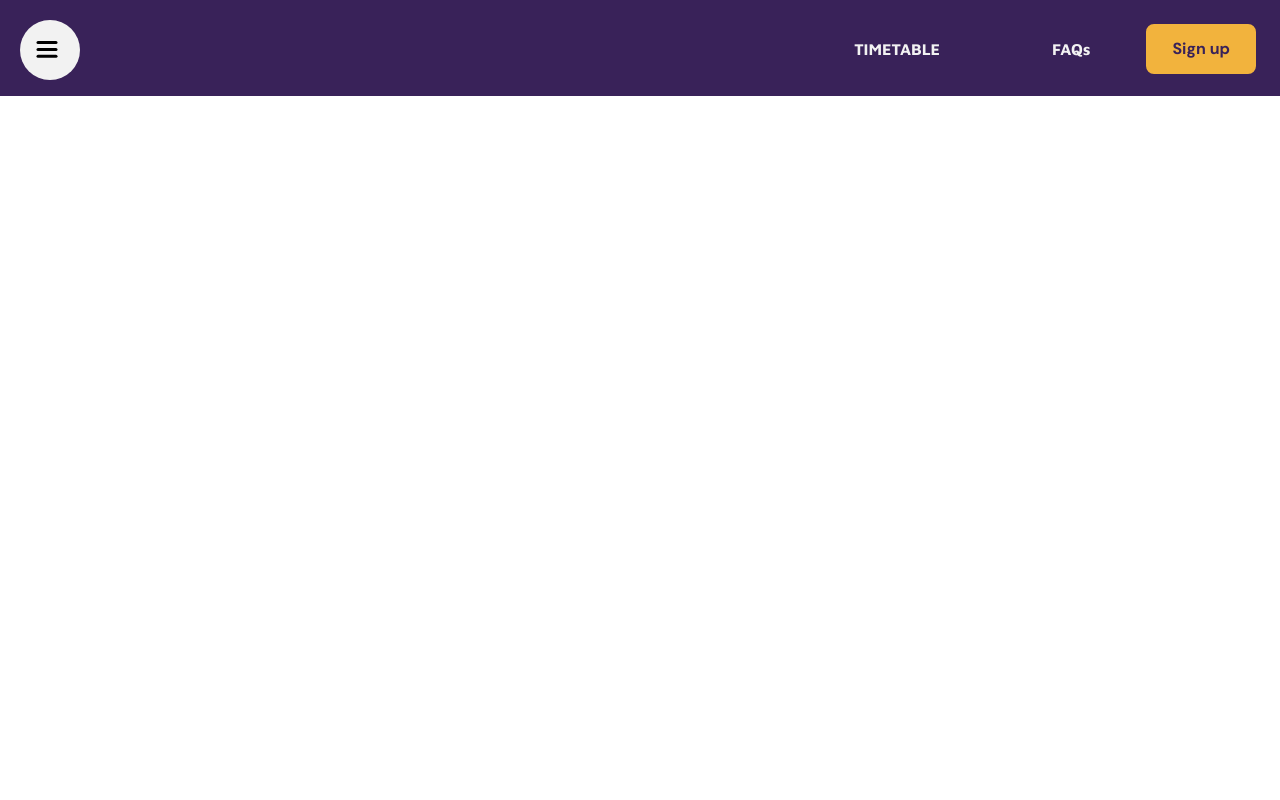
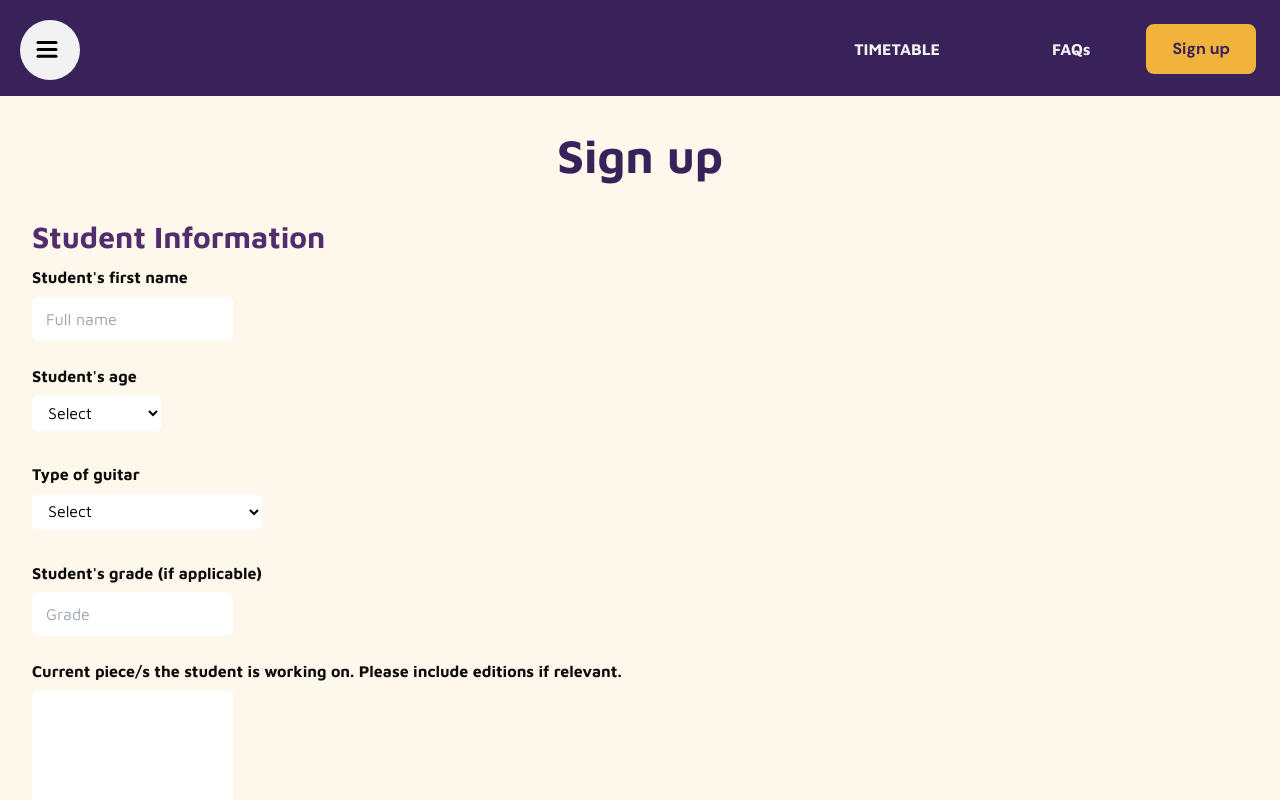
Before and after one commit to hannahf86/yge, a React (Vite) app: page /signup in a window 1280 px wide. Shown: the top 800 px of the page. Built offline with nearby package versions, Linux system fonts and the light colour scheme.

Commit message:
sign up form complete

```diff
--- a/package.json
+++ b/package.json
@@ -10,6 +10,7 @@
     "preview": "vite preview"
   },
   "dependencies": {
+    "@emailjs/browser": "^4.4.1",
     "framer-motion": "^11.3.30",
     "react": "^18.3.1",
     "react-dom": "^18.3.1",
--- a/src/App.jsx
+++ b/src/App.jsx
@@ -12,6 +12,7 @@ import RootNav from "./Components/RootNav";
 // PAGES
 import Error from "./Pages/Error";
 import Landing from "./Pages/Landing";
+import SignUp from "./Pages/SignUp";
 
 // HELPERS & LOADERS
 
@@ -19,6 +20,7 @@ const router = createBrowserRouter(
   createRoutesFromElements(
     <Route path="/" element={<RootNav />}>
       <Route index element={<Landing />} />
+      <Route path="signup" element={<SignUp />} />
       {/* ERROR HANDLING */}
       <Route path="*" element={<Error />} />
     </Route>,
--- a/src/Components/RootNav.jsx
+++ b/src/Components/RootNav.jsx
@@ -96,7 +96,7 @@ const RootNav = () => {
               </span>
             </Link>
 
-            <Link to="faqs" onClick={toTop}>
+            <Link to="signup" onClick={toTop}>
               <span className={mobileStyles.menuItem}>
                 <p className="text-sm ">Sign Up</p>
               </span>
--- a/src/Pages/Landing.jsx
+++ b/src/Pages/Landing.jsx
@@ -85,7 +85,7 @@ const Landing = () => {
               {" "}
               <FaCheck size={20} className="mr-6 text-green-700" />
             </div>
-            More performance opportunities as a guitarist, as a soloist or with
+            More performance opportunities on your guitar, as a soloist or with
             an ensemble
           </li>
 
@@ -96,6 +96,14 @@ const Landing = () => {
             </div>
             To develop your aural and reading skills outside of your normal
             lessons
+          </li>
+
+          <li className="mb-6 list-none flex items-center justify-center text-sm">
+            <div>
+              {" "}
+              <FaCheck size={20} className="mr-6 text-green-700" />
+            </div>
+            Meet likeminded people and have fun
           </li>
 
           <li className="mb-6 list-none flex items-center justify-center text-sm">
@@ -170,7 +178,7 @@ const Landing = () => {
             If this sounds like something you&apos;d be interested in, sign up
             now!
           </p>
-          <a href="/#sign-up" className="flex justify-center">
+          <a href="/signUp" className="flex justify-center">
             <button className={styles.button}>Sign Up</button>
           </a>
         </div>
--- a/src/Pages/Register.jsx
+++ b/src/Pages/Register.jsx
@@ -1,5 +1,5 @@
 const Register = () => {
-  return <div>Register</div>;
+  return <div></div>;
 };
 
 export default Register;
--- a/src/Pages/SignUp.jsx
+++ b/src/Pages/SignUp.jsx
@@ -1,5 +1,238 @@
+// EMAIL JS
+import { useRef, useState } from "react";
+import emailjs from "@emailjs/browser";
+
+// TOAST
+import toast, { Toaster } from "react-hot-toast";
+
 const SignUp = () => {
-  return <div>SignUp</div>;
+  const styles = {
+    background: "px-8 pt-24 bg-accent/10",
+    title: "text-black text-2xl font-bold text-button text-center my-8",
+    sectionTitle: "text-purple text-lg font-bold text-left mb-2",
+    formLabel: "text-black text-sm font-bold mb-2",
+    input:
+      "bg-[#fff] border-2 border-[#fff] rounded-md mb-6 px-3 py-2 focus:border-button",
+    textArea:
+      "bg-[#fff] h-60 flex justify-self-start self-start border-2 border-[#fff] rounded-md mb-8 px-3 py-2 focus:border-button",
+    dropDown: "bg-[#fff] px-3 py-2 rounded-md mb-8",
+    button:
+      "bg-button py-2 px-6 rounded-md text-white mt-6 border-2 border-button hover:bg-white hover:text-button hover:font-bold",
+  };
+
+  // CLEAR FORM
+  const [name, setName] = useState("");
+  const [contactName, setContactName] = useState("");
+  const [contactEmail, setContactEmail] = useState("");
+  const [contactMobile, setContactMobile] = useState("");
+
+  // EMAIL JS
+  const form = useRef();
+
+  const sendEmail = (e) => {
+    e.preventDefault();
+    setName("");
+    // setEmail("");
+    // setMessage("");
+
+    emailjs
+      .sendForm("service_vgs76jb", "template_dq3esin", form.current, {
+        publicKey: "CLllgrNb6UYby4AOj",
+      })
+      .then(
+        () => {
+          toast.success(
+            `Thanks for your email ${contactName}! We'll be in touch soon!`,
+          );
+        },
+        (error) => {
+          toast.error(
+            `Oh no! There's been an error! If the problem persists, please contact hello@jorvikweb.dev`,
+          );
+        },
+      );
+  };
+
+  return (
+    <div id="signUp" className={styles.background}>
+      <h1 className={styles.title}>Sign up</h1>
+
+      <form ref={form} onSubmit={sendEmail} className="pb-20">
+        {/* STUDENT INFORMATION */}
+        <h2 className={styles.sectionTitle}>Student Information</h2>
+
+        <p className={styles.formLabel}>Student&apos;s first name</p>
+        <input
+          type="text"
+          name="message"
+          placeholder="Full name"
+          className={styles.input}
+          value={name}
+          onChange={(e) => setName(e.target.value)}
+          required
+        />
+
+        <p className={styles.formLabel}>Student&apos;s age</p>
+        <select className={styles.dropDown} name="message" required>
+          <option defaultValue={0}>Select</option>
+          <option value={6}>6</option>
+          <option value={7}>7</option>
+          <option value={8}>8</option>
+          <option value={9}>9</option>
+          <option value={10}>10</option>
+          <option value={11}>11</option>
+          <option value={12}>12</option>
+          <option value={13}>13</option>
+          <option value={14}>14</option>
+          <option value={15}>15</option>
+          <option value={16}>16</option>
+          <option value={17}>17</option>
+          <option value={18}>18</option>
+          <option value={19}>19 and over</option>
+        </select>
+
+        <p className={styles.formLabel}>Type of guitar</p>
+        <select className={styles.dropDown} name="message" required>
+          <option defaultValue={0}>Select</option>
+          <option value="classical">Classical (nylon strings)</option>
+          <option value="acoustic">Acoustic (all steel strings)</option>
+          <option value="ukulele">Ukulele</option>
+          <option value="bass">Bass Guitar</option>
+          <option value="electric">Electric Guitar</option>
+        </select>
+
+        <p className={styles.formLabel}>Student&apos;s grade (if applicable)</p>
+        <input
+          type="text"
+          name="message"
+          placeholder="Grade"
+          className={styles.input}
+        />
+
+        <p className={styles.formLabel}>
+          Current piece/s the student is working on. Please include editions if
+          relevant.
+        </p>
+        <input
+          type="textarea"
+          name="message"
+          placeholder="Pieces you are learning"
+          className={styles.textArea}
+          required
+        />
+
+        <p className="mb-8">
+          These next questions are simply to gain knowledge about the student
+          and therefore, which music to give them. <br />
+          <br />
+          It is <strong>not</strong> necessary to be able to read traditional
+          notation, tabulature and chord charts are absolutely acceptable.
+        </p>
+
+        <p className={styles.formLabel}>Can you read traditional music?</p>
+        <select className={styles.dropDown} name="message" required>
+          <option defaultValue={0}>Select</option>
+          <option value="yes to traditional music">Yes</option>
+          <option value="no to traditional music">No</option>
+        </select>
+
+        <p className={styles.formLabel}>Can you read TAB music?</p>
+        <select className={styles.dropDown} name="message" required>
+          <option defaultValue={0}>Select</option>
+          <option value="yes to tab">Yes</option>
+          <option value="no to tab">No</option>
+        </select>
+
+        <p className={styles.formLabel}>Can you read chord charts?</p>
+        <select className={styles.dropDown} name="message" required>
+          <option defaultValue={0}>Select</option>
+          <option value="yes to chord charts">Yes</option>
+          <option value="no to chord charts">No</option>
+        </select>
+
+        <p className={styles.formLabel}>
+          Do you have any ensemble experience, not necessarily on the guitar?
+        </p>
+        <select className={styles.dropDown} name="message" required>
+          <option defaultValue={0}>Select</option>
+          <option value="yes to ensemble exp">Yes</option>
+          <option value="no to ensemble exp">No</option>
+        </select>
+
+        <p className={styles.formLabel}>
+          Please give a brief overview of your learning on the guitar so far
+        </p>
+        <input
+          type="textarea"
+          name="message"
+          placeholder="Your story on the guitar"
+          className={styles.textArea}
+          required
+        />
+
+        <p className={styles.formLabel}>
+          Any additional information, such as neurodiversity, physical
+          requirements, allergies (nuts, for example) that we may need to be
+          aware of?
+        </p>
+        <input
+          type="textarea"
+          name="message"
+          placeholder="Additional information"
+          className={styles.textArea}
+          required
+        />
+
+        {/* CONTACT INFORMATION */}
+        <h2 className={styles.sectionTitle}>Contact Information</h2>
+
+        <p className={styles.formLabel}>
+          Are you a parent or guardian of the student named above?
+        </p>
+        <select className={styles.dropDown} name="message" required>
+          <option defaultValue={0}>Select</option>
+          <option value="yes to parent or guardian">Yes</option>
+          <option value="no to parent or guardian">N/A</option>
+        </select>
+
+        <p className={styles.formLabel}>Contact Name</p>
+        <input
+          type="text"
+          name="user_name"
+          placeholder="Contact Name"
+          className={styles.input}
+          onChange={(e) => setContactName(e.target.value)}
+          value={contactName}
+          required
+        />
+
+        <p className={styles.formLabel}>Contact Email</p>
+        <input
+          type="email"
+          name="user_email"
+          placeholder="Contact Email"
+          className={styles.input}
+          onChange={(e) => setContactEmail(e.target.value)}
+          value={contactEmail}
+          required
+        />
+
+        <p className={styles.formLabel}>Contact Mobile Number</p>
+        <input
+          type="text"
+          name="message"
+          placeholder="Contact Mobile Number"
+          className={styles.input}
+          onChange={(e) => setContactMobile(e.target.value)}
+          value={contactMobile}
+          required
+        />
+
+        <button className={styles.button}>Join us!</button>
+        <Toaster />
+      </form>
+    </div>
+  );
 };
 
 export default SignUp;
```
Also changed, not shown: src/Assets/yge-logo.png (added), 1 other file (tests, documents, lock files or other folders).
